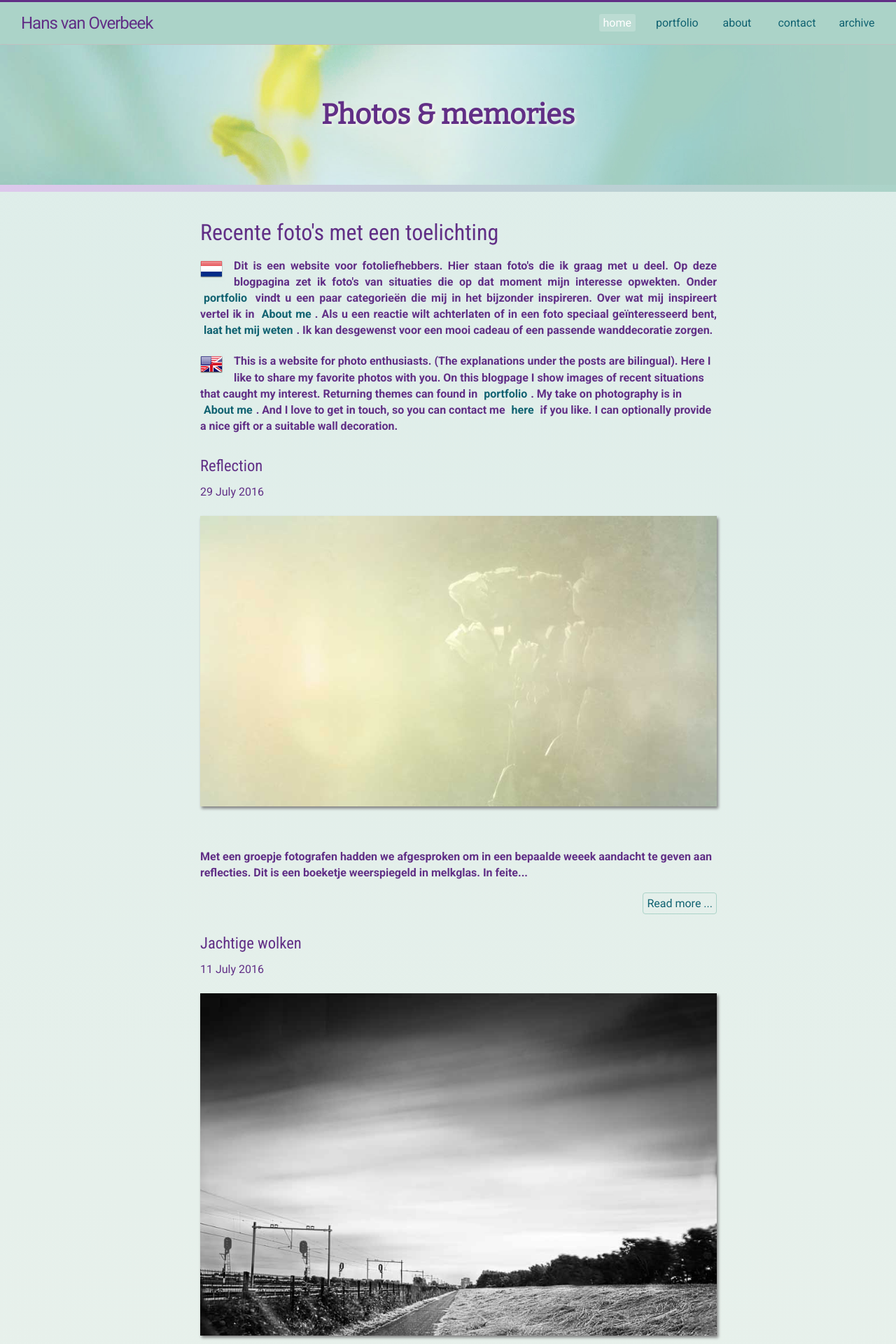
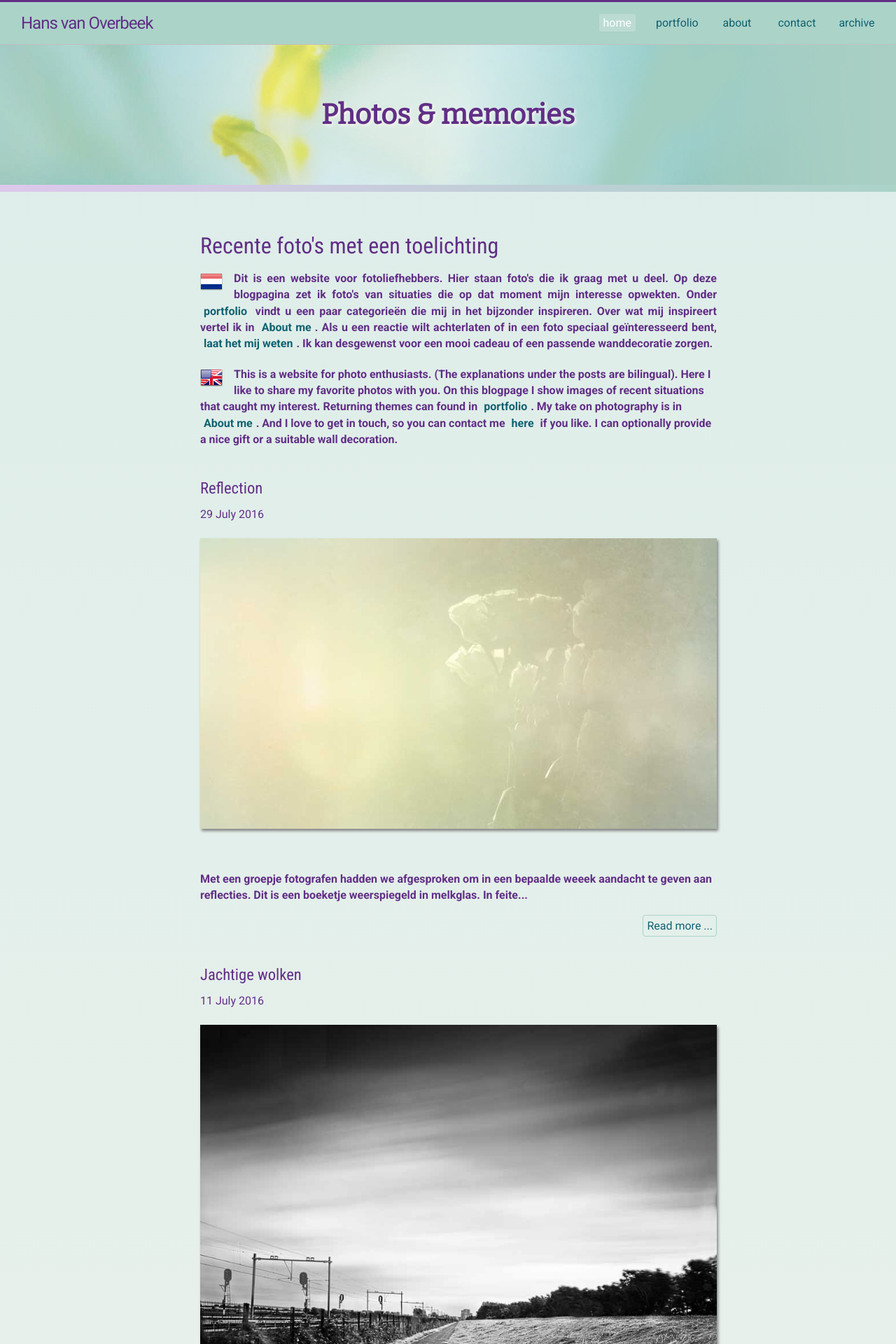
Before and after one commit to hansvanoverbeek/photoblog, a Jekyll site: the page built from index.html, in a window 1280 px wide. Shown: the top 1920 px of the page at 70% size. Built offline with Jekyll 4.4.1, drawn with Linux system fonts in a browser that asks for light colours; the list of posts is cut into pages by our own code.

Commit message:
top marge h3 en 4

```diff
--- a/_sass/_base.scss
+++ b/_sass/_base.scss
@@ -38,7 +38,7 @@ h1,
 h2,
 h3,
 h4 {
-  margin: 1.414em 0 0.5em;
+  margin: 1.999em 0 0.5em;
   font-weight: inherit;
   line-height: 1.2;
   font-family: 'Roboto Condensed', sans-serif;
```
